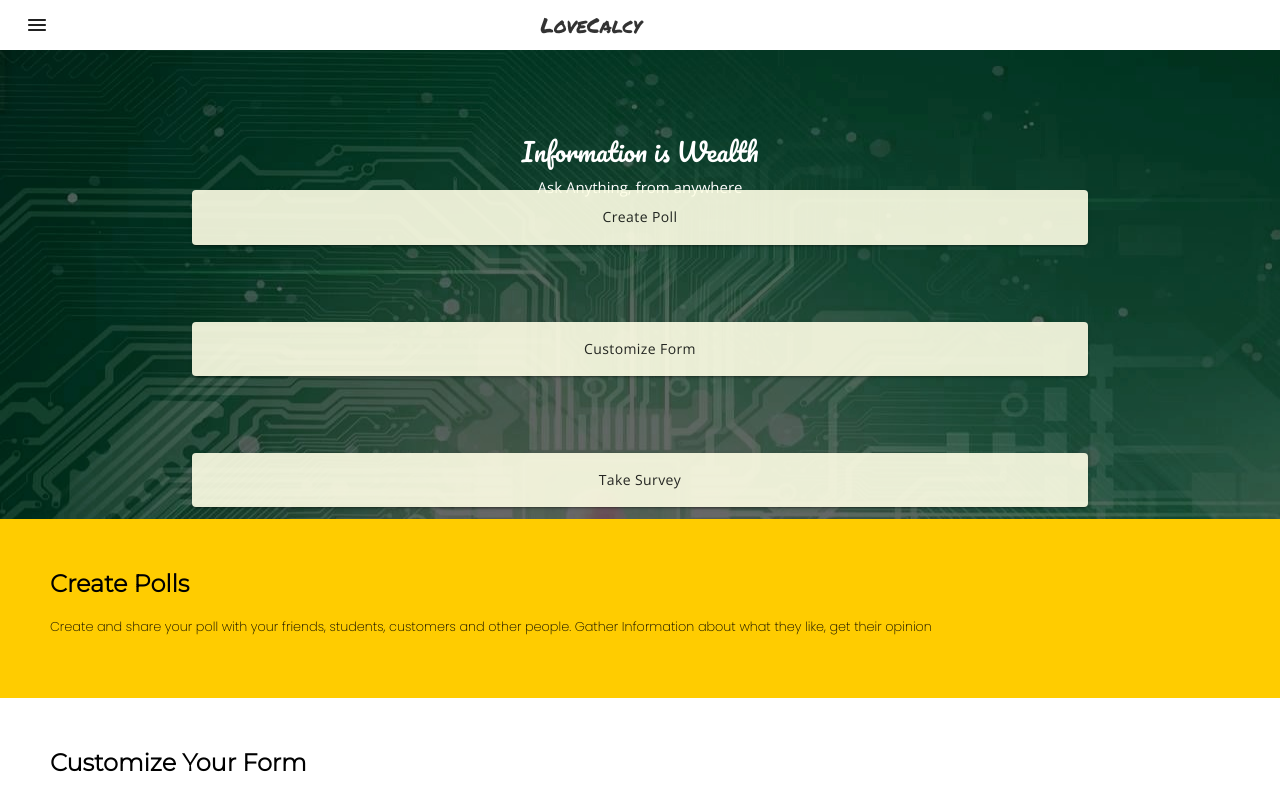
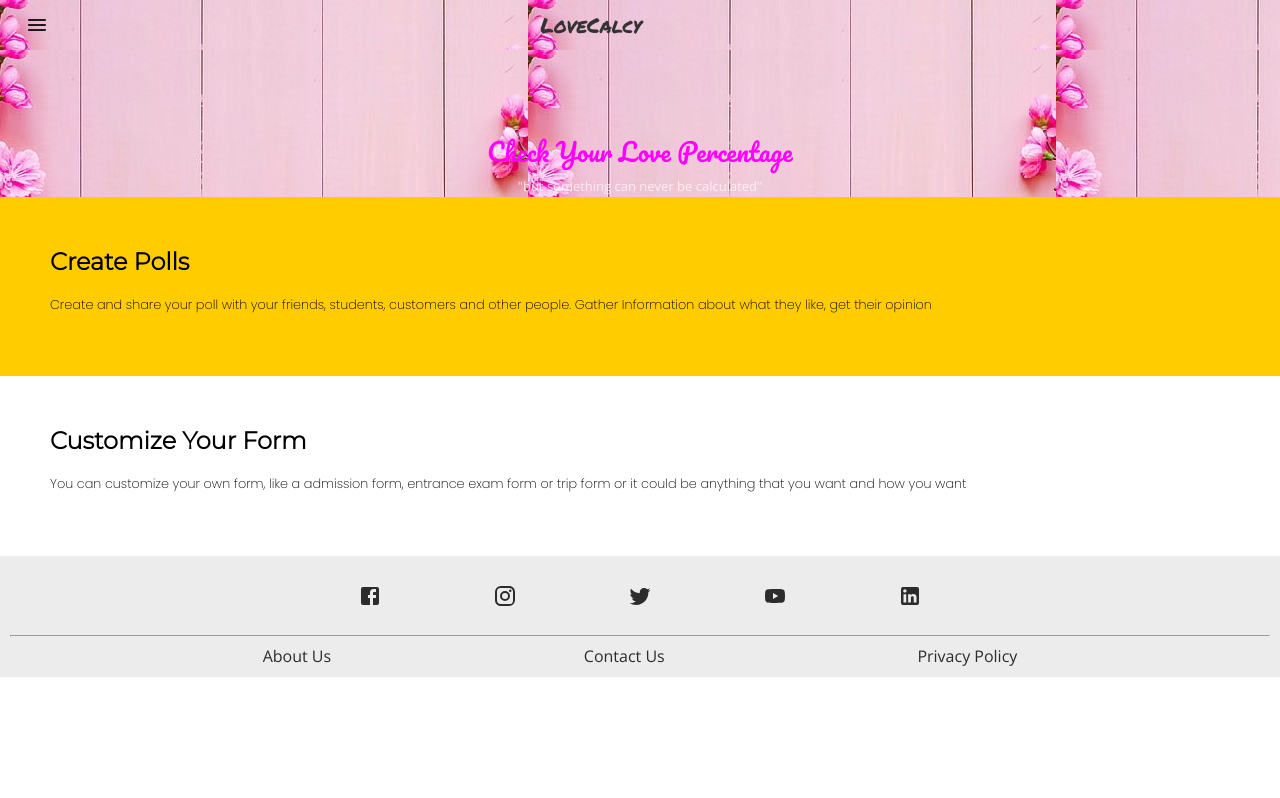
Before and after one commit to amanjatx/netyforms-repo, a React (Create React App) app: page / in a window 1280 px wide. Shown: the top 798 px of the page. Built offline with nearby package versions, Linux system fonts and the light colour scheme.

Commit message:
header and content updated

```diff
--- a/src/App.js
+++ b/src/App.js
@@ -3,13 +3,16 @@ import Content from './Component/Content.js';
 import Footer from './Component/Footer.js';
 import Header2 from './Component/Header2';
 import ContentDetail from './Component/ContentDetail';
+import background from './Images/backimg.jpg';
 // import Rough2 from './Component/Rough2.js';
 
 function App() {
   return (
     <div className="App">
+      <div style={{backgroundImage: `url(${background})`}}>
       <Header2 />
       <Content />
+      </div>
       <ContentDetail />
       {/* <Rough2 /> */}
       <Footer />
--- a/src/Component/CCquicklines.js
+++ b/src/Component/CCquicklines.js
@@ -1,14 +1,27 @@
 import React from 'react'
 
 const ccQuickLinesDiv = {display: 'flex', flexDirection: 'column', paddingTop : '6%'}
-const ccQuickLine1 = { textAlign : "center", margin : '2px 0px',fontSize : "25px", fontFamily: "'Pacifico', cursive" }
-const ccQuickLine2 = { textAlign : "center", margin : '2px 0px',fontSize : "15px", fontFamily: "'Open Sans', sans-serif"}
+const ccQuickLine1 = {
+    textAlign : "center",
+    margin : '2px 0px',
+    fontSize : "25px",
+    fontFamily: "'Pacifico', cursive",
+    color : '#ff00ff'
+}
+const ccQuickLine2 = {
+    textAlign : "center",
+    margin : '2px 0px',
+    fontSize : "13px",
+    fontFamily: "'Open Sans', sans-serif",
+    opacity : '0.7',
+    color : 'White'
+}
 
 function CCquicklines() {
     return (
             <div style={ccQuickLinesDiv}>
-                <p style={ccQuickLine1} >Information is Wealth</p>
-                <p style={ccQuickLine2}>Ask Anything, from anywhere</p>
+                <p style={ccQuickLine1} >Check Your Love Percentage</p>
+                <p style={ccQuickLine2}>"but something can never be calculated"</p>
             </div>
     )
 }
--- a/src/Component/Content.js
+++ b/src/Component/Content.js
@@ -1,6 +1,6 @@
 import React from 'react'
 import background from '../Images/backimg.jpg';
-import CCbuttons from './CCbuttons.js'
+// import CCbuttons from './CCbuttons.js'
 import CCquicklines from './CCquicklines';
 
 const ccTop = {
@@ -12,7 +12,7 @@ function Content() {
     return (
         <div style={ccTop} >
             <CCquicklines />
-            <CCbuttons />
+            {/* <CCbuttons /> */}
         </div>
     )
 }
--- a/src/Component/Header2.js
+++ b/src/Component/Header2.js
@@ -27,7 +27,7 @@ function Header2() {
 
         <div className={styles.HeaderDiv}>
             <div> <BtnMenu toggle={toggle}/> </div>
-            <div style={logoDiv}> LoveCalcy </div>
+            <div style={logoDiv}>LoveCalcy</div>
             {/* <div style={avatarDiv}> <img src={avatar} height={'35px'} alt='avatar icon'></img> </div> */}
         </div>
         </>
@@ -41,10 +41,5 @@ const logoDiv = {
     display : 'flex',
     justifyContent : 'center',
     fontSize : '130%',
-    color : '#333333'
+    color : '#333333',
 }
-const avatarDiv = {
-    display : 'flex',
-    justifyContent : 'flex-end',
-    paddingRight : '10px',
-}
```
Also changed, not shown: src/Images/backimg.jpg, 1 other file (tests, documents, lock files or other folders).
